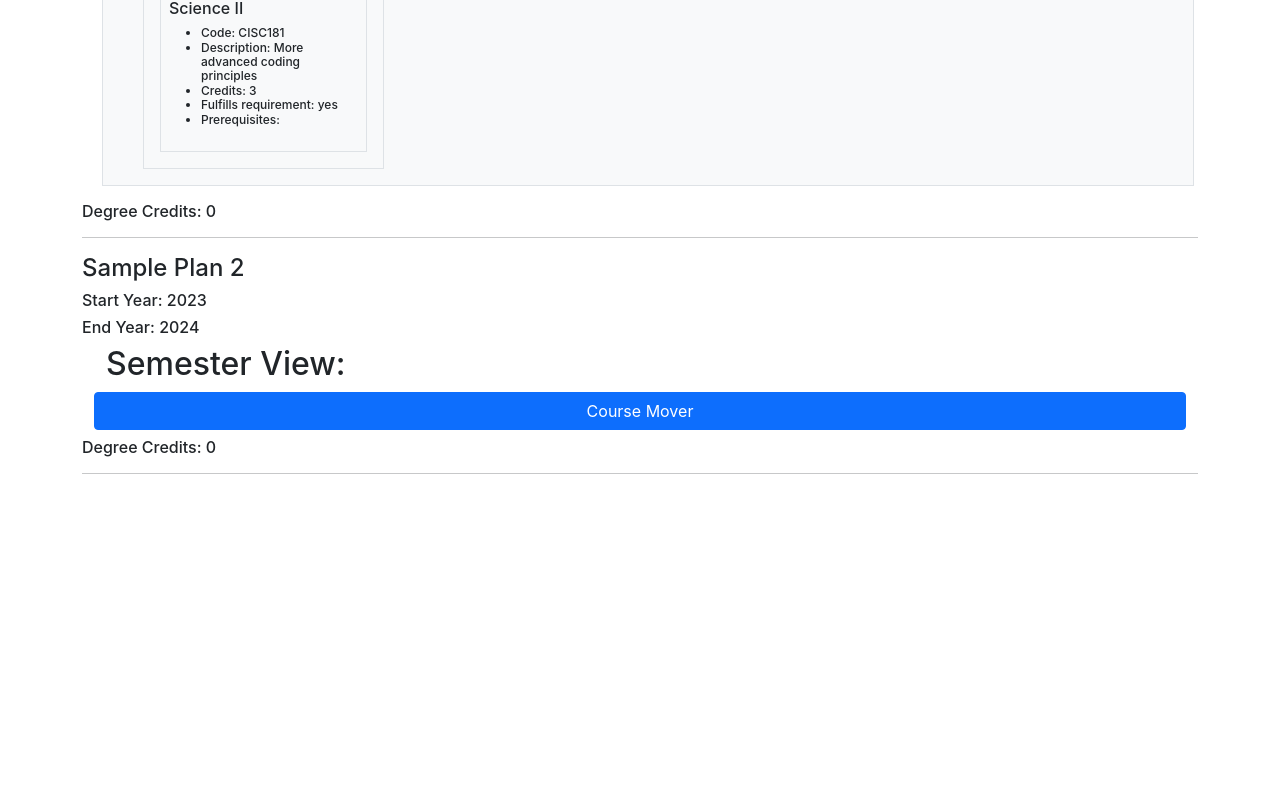
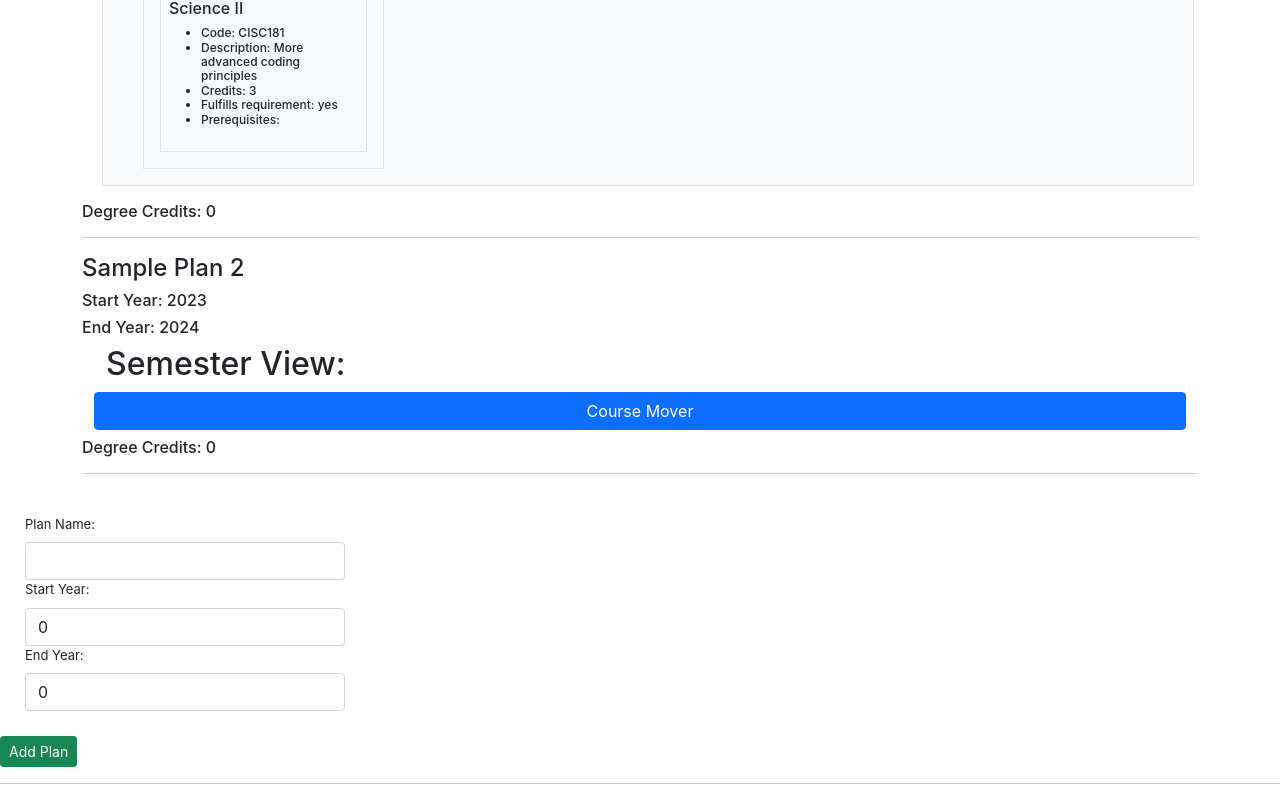
Before and after one commit to UD-CISC275-S22/cis-scheduler-team-3, a React (Create React App) app: page / in a window 1280 px wide. Shown: the part 2750-3550 px from the top of the page. Before the commit the page ends 3240 px from the top, so only its background shows below. Built offline with nearby package versions, Linux system fonts and the light colour scheme.

Commit message:
insert plan complete

```diff
--- a/src/App.css
+++ b/src/App.css
@@ -4,6 +4,11 @@
 .Container {
     width: 25%;
     font-size: 12px;
+}
+.Add-Plan {
+    width: 25%;
+    font-size: 13px;
+    margin: 25px;
 }
 
 .App-logo {
--- a/src/App.tsx
+++ b/src/App.tsx
@@ -1,10 +1,43 @@
-import React from "react";
+import React, { useState } from "react";
 import "./App.css";
 import { PlanList } from "./components/PlanList";
 import { CoursePool } from "./components/CoursePool";
 import { SAMPLE_PLANS } from "./interfaces/degreeplan";
+import { DegreePlan } from "./interfaces/degreeplan";
+import { Button, Form } from "react-bootstrap";
+
+type ChangeEvent = React.ChangeEvent<
+    HTMLTextAreaElement | HTMLInputElement | HTMLSelectElement
+>;
 
 function App(): JSX.Element {
+    const [plans, setplans] = useState<DegreePlan[]>(SAMPLE_PLANS);
+    const [name, setname] = useState<string>("");
+    const [start, setstart] = useState<number>(0);
+    const [end, setend] = useState<number>(0);
+    function addPlan() {
+        const newPlan = {
+            name: name,
+            Start_Year: start,
+            End_Year: end,
+            semesters: [],
+            degree_credits: 0
+        };
+        const newPlanList = [...plans, newPlan];
+        setplans(newPlanList);
+    }
+    function updateStart(event: ChangeEvent) {
+        const inputToNumber = parseInt(event.target.value);
+        setstart(inputToNumber);
+    }
+    function updateEnd(event: ChangeEvent) {
+        const inputToNumber = parseInt(event.target.value);
+        setend(inputToNumber);
+    }
+    function updateName(event: ChangeEvent) {
+        setname(event.target.value);
+    }
+
     return (
         <>
             <div className="App">
@@ -24,8 +57,38 @@ function App(): JSX.Element {
             </div>
             <div>
                 <CoursePool></CoursePool>
-                <PlanList plans={SAMPLE_PLANS}></PlanList>
+                <PlanList plans={plans}></PlanList>
             </div>
+            <div>
+                <Form.Group className="Add-Plan" data-testid="addNewPlan">
+                    <Form.Label>Plan Name: </Form.Label>
+                    <Form.Control
+                        value={name}
+                        onChange={updateName}
+                    ></Form.Control>
+                    <Form.Label>Start Year: </Form.Label>
+                    <Form.Control
+                        value={start}
+                        onChange={updateStart}
+                    ></Form.Control>
+                    <Form.Label>End Year: </Form.Label>
+                    <Form.Control
+                        value={end}
+                        onChange={updateEnd}
+                    ></Form.Control>
+                </Form.Group>
+            </div>
+            <div>
+                <Button
+                    className="me-3"
+                    variant="success"
+                    size="sm"
+                    onClick={() => addPlan()}
+                >
+                    Add Plan
+                </Button>
+            </div>
+            <hr></hr>
         </>
     );
 }
```
